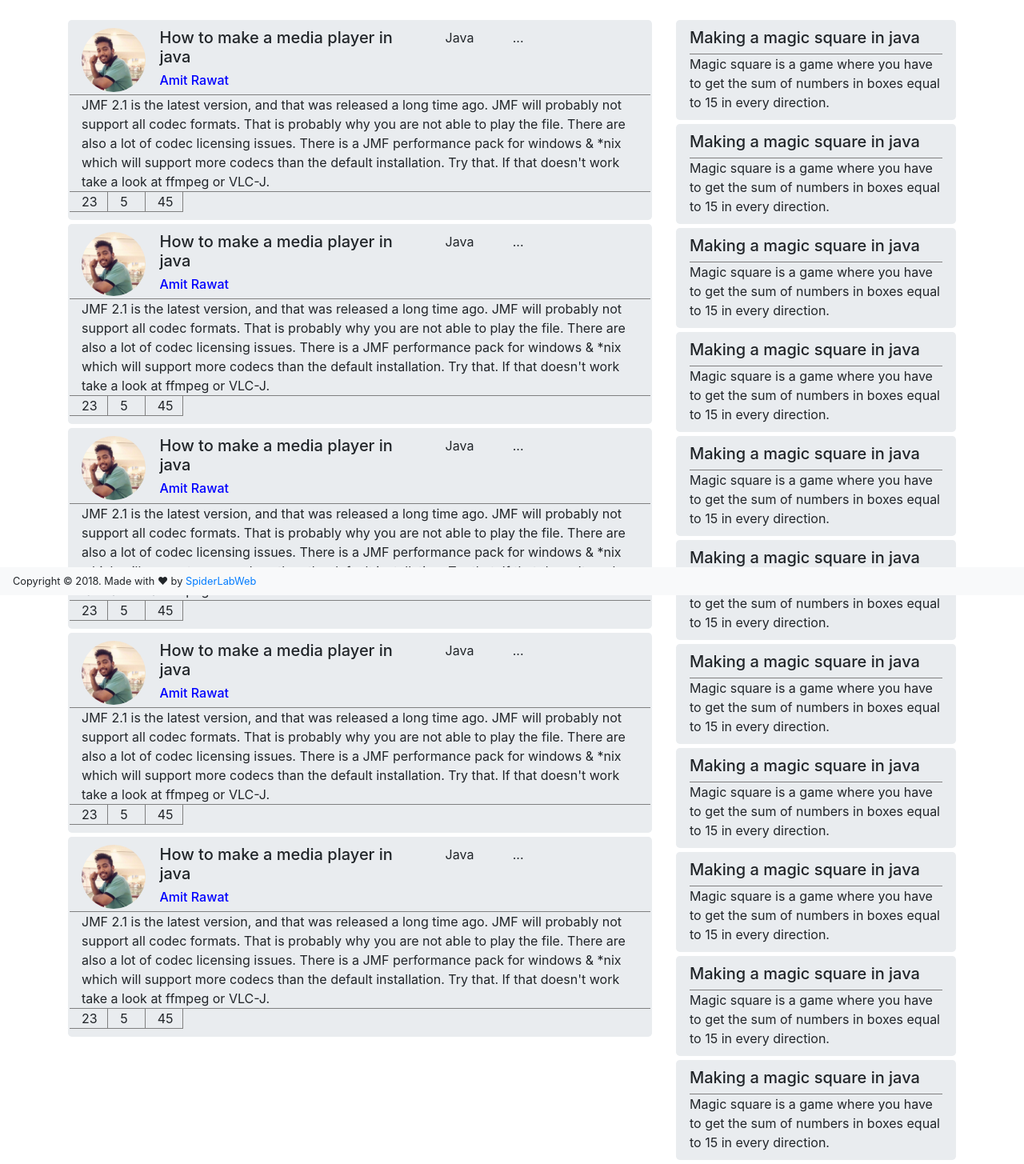
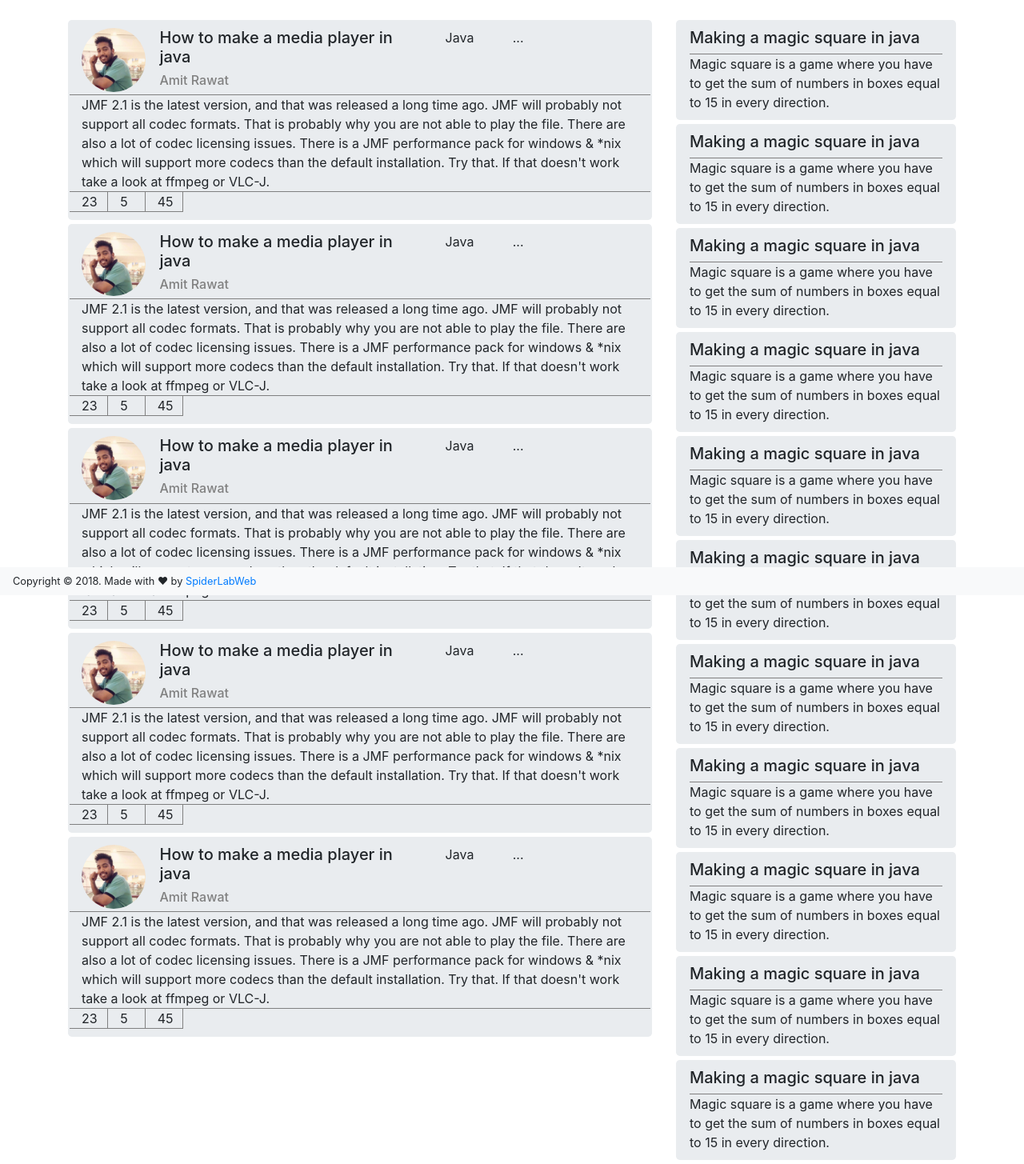
Before and after one commit to georgianamit/CodeColecta, a PHP site: page /home.php in a window 1280 px wide. Shown: the part 56-1511 px from the top of the page at 80% size. Run offline with PHP 8.4, Linux system fonts and the light colour scheme; some libraries are stand-ins or nearby versions.

Commit message:
styling the page

```diff
--- a/css/style.css
+++ b/css/style.css
@@ -23,6 +23,9 @@
   padding-bottom: 10px;
 }
 #post-title{
+  color: grey;
+}
+#post-by{
   color: blue;
 }
 #post-content{
```
